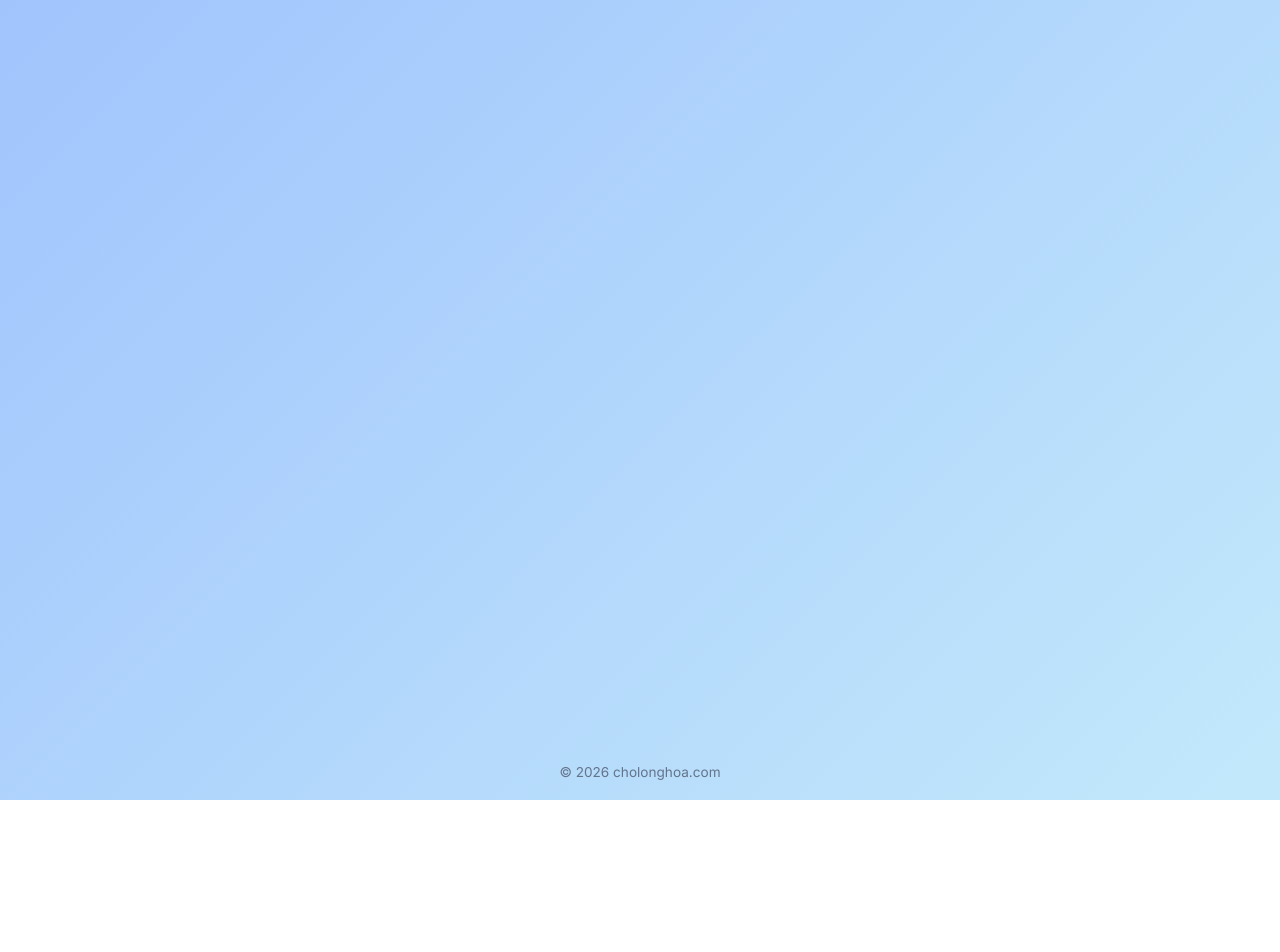
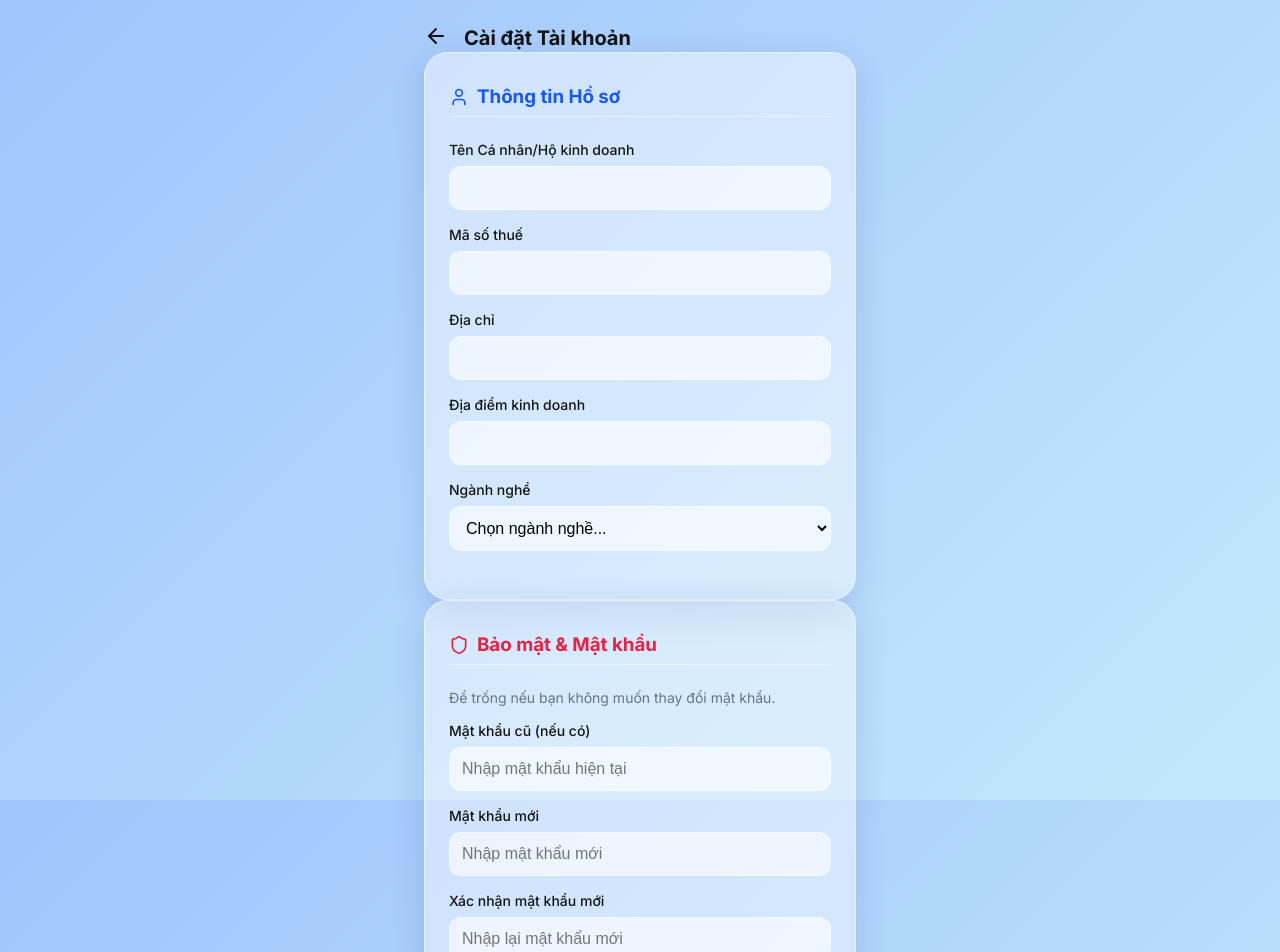
Before and after one commit to linhtayninh/webhoadon-frontend, a React (Vite) app: page /settings in a window 1280 px wide. Shown: the top 952 px of the page. Before the commit the page ends 800 px from the top, so only its background shows below. Built offline with nearby package versions, Linux system fonts and the light colour scheme; no server answers; sample sign-in values are in the browser's storage.

Commit message:
Add Settings page for updating profile and password

```diff
--- a/src/App.jsx
+++ b/src/App.jsx
@@ -10,6 +10,7 @@ const Report = lazy(() => import('./pages/Report'));
 const Support = lazy(() => import('./pages/Support'));
 const AdminDashboard = lazy(() => import('./pages/admin/AdminDashboard'));
 const UpdateProfile = lazy(() => import('./pages/UpdateProfile'));
+const Settings = lazy(() => import('./pages/Settings'));
 
 const PrivateRoute = ({ children }) => {
   const token = localStorage.getItem('token');
@@ -29,6 +30,7 @@ function App() {
               <Route path="/add-transaction" element={<PrivateRoute><TransactionForm /></PrivateRoute>} />
               <Route path="/report" element={<PrivateRoute><Report /></PrivateRoute>} />
               <Route path="/support" element={<PrivateRoute><Support /></PrivateRoute>} />
+              <Route path="/settings" element={<PrivateRoute><Settings /></PrivateRoute>} />
               <Route path="/admin" element={<PrivateRoute><AdminDashboard /></PrivateRoute>} />
             </Routes>
           </Suspense>
--- a/src/pages/Dashboard.jsx
+++ b/src/pages/Dashboard.jsx
@@ -1,7 +1,7 @@
 import { useEffect, useState } from 'react';
 import { useNavigate, Link } from 'react-router-dom';
 import api from '../services/api';
-import { PlusCircle, FileText, LogOut, HelpCircle } from 'lucide-react';
+import { PlusCircle, FileText, LogOut, HelpCircle, Settings } from 'lucide-react';
 import { Doughnut } from 'react-chartjs-2';
 import { Chart as ChartJS, ArcElement, Tooltip, Legend } from 'chart.js';
 
@@ -123,12 +123,19 @@ export default function Dashboard() {
             <HelpCircle size={20} style={{ marginRight: '8px' }} />
             Hỗ trợ
           </Link>
-          {userRole === 'ADMIN' && (
+          <Link to="/settings" className="btn" style={{ flex: 1, textDecoration: 'none', background: 'var(--secondary)', color: 'white', display: 'flex', justifyContent: 'center', alignItems: 'center' }}>
+            <Settings size={20} style={{ marginRight: '8px' }} />
+            Tài khoản
+          </Link>
+        </div>
+
+        {userRole === 'ADMIN' && (
+          <div style={{ display: 'flex', gap: '1rem' }}>
             <Link to="/admin" className="btn" style={{ flex: 1, textDecoration: 'none', background: 'var(--danger)', color: 'white', display: 'flex', justifyContent: 'center', alignItems: 'center' }}>
               Trang Quản trị
             </Link>
-          )}
-        </div>
+          </div>
+        )}
       </div>
     </div>
   );
--- /dev/null
+++ b/src/pages/Settings.jsx
@@ -0,0 +1,167 @@
+import { useState, useEffect } from 'react';
+import { Link } from 'react-router-dom';
+import { ArrowLeft, Save, Shield, User } from 'lucide-react';
+import api from '../services/api';
+
+export default function Settings() {
+  const [profile, setProfile] = useState({
+    businessName: '', taxCode: '', address: '', businessLocation: '', businessType: ''
+  });
+  const [passwords, setPasswords] = useState({
+    oldPassword: '', newPassword: '', confirmPassword: ''
+  });
+  const [isLoading, setIsLoading] = useState(false);
+  const [message, setMessage] = useState({ text: '', type: '' });
+
+  useEffect(() => {
+    fetchProfile();
+  }, []);
+
+  const fetchProfile = async () => {
+    try {
+      const res = await api.get('/auth/me');
+      if (res.data) {
+        setProfile({
+          businessName: res.data.businessName || '',
+          taxCode: res.data.taxCode || '',
+          address: res.data.address || '',
+          businessLocation: res.data.businessLocation || '',
+          businessType: res.data.businessType || ''
+        });
+      }
+    } catch (error) {
+      console.error('Lỗi khi lấy thông tin:', error);
+    }
+  };
+
+  const handleProfileChange = (e) => {
+    setProfile({ ...profile, [e.target.name]: e.target.value });
+  };
+
+  const handlePasswordChange = (e) => {
+    setPasswords({ ...passwords, [e.target.name]: e.target.value });
+  };
+
+  const handleSubmit = async (e) => {
+    e.preventDefault();
+    setIsLoading(true);
+    setMessage({ text: '', type: '' });
+
+    if (passwords.newPassword && passwords.newPassword !== passwords.confirmPassword) {
+      setMessage({ text: 'Mật khẩu mới và xác nhận không khớp!', type: 'error' });
+      setIsLoading(false);
+      return;
+    }
+
+    try {
+      const payload = { ...profile };
+      if (passwords.newPassword) {
+        payload.oldPassword = passwords.oldPassword;
+        payload.newPassword = passwords.newPassword;
+      }
+
+      await api.put('/auth/settings', payload);
+      setMessage({ text: 'Lưu thay đổi thành công!', type: 'success' });
+      setPasswords({ oldPassword: '', newPassword: '', confirmPassword: '' }); // Xoá form password sau khi đổi thành công
+    } catch (error) {
+      setMessage({
+        text: error.response?.data?.error || 'Có lỗi xảy ra khi lưu',
+        type: 'error'
+      });
+    } finally {
+      setIsLoading(false);
+    }
+  };
+
+  return (
+    <div className="animate-fade-in" style={{ padding: '1.5rem', paddingBottom: '3rem' }}>
+      <div className="flex items-center mb-6">
+        <Link to="/" style={{ color: 'var(--text-main)', marginRight: '1rem' }}><ArrowLeft /></Link>
+        <h2 style={{ fontSize: '1.25rem' }}>Cài đặt Tài khoản</h2>
+      </div>
+
+      {message.text && (
+        <div style={{
+          padding: '1rem',
+          borderRadius: '8px',
+          marginBottom: '1.5rem',
+          backgroundColor: message.type === 'success' ? 'rgba(16, 185, 129, 0.1)' : 'rgba(239, 68, 68, 0.1)',
+          color: message.type === 'success' ? 'var(--secondary)' : 'var(--danger)',
+          border: `1px solid ${message.type === 'success' ? 'var(--secondary)' : 'var(--danger)'}`
+        }}>
+          {message.text}
+        </div>
+      )}
+
+      <form onSubmit={handleSubmit}>
+        <div className="card mb-6">
+          <h3 className="flex items-center" style={{ marginBottom: '1.5rem', color: 'var(--primary)', borderBottom: '1px solid var(--border)', paddingBottom: '0.5rem' }}>
+            <User size={20} style={{ marginRight: '8px' }} />
+            Thông tin Hồ sơ
+          </h3>
+
+          <div className="input-group">
+            <label>Tên Cá nhân/Hộ kinh doanh</label>
+            <input type="text" name="businessName" required value={profile.businessName} onChange={handleProfileChange} />
+          </div>
+
+          <div className="input-group">
+            <label>Mã số thuế</label>
+            <input type="text" name="taxCode" required value={profile.taxCode} onChange={handleProfileChange} />
+          </div>
+
+          <div className="input-group">
+            <label>Địa chỉ</label>
+            <input type="text" name="address" required value={profile.address} onChange={handleProfileChange} />
+          </div>
+
+          <div className="input-group">
+            <label>Địa điểm kinh doanh</label>
+            <input type="text" name="businessLocation" required value={profile.businessLocation} onChange={handleProfileChange} />
+          </div>
+
+          <div className="input-group">
+            <label>Ngành nghề</label>
+            <select name="businessType" required value={profile.businessType} onChange={handleProfileChange}>
+              <option value="">Chọn ngành nghề...</option>
+              <option value="Phân phối, cung cấp hàng hóa">Phân phối, cung cấp hàng hóa</option>
+              <option value="Dịch vụ, xây dựng">Dịch vụ, xây dựng</option>
+              <option value="Sản xuất, vận tải, dịch vụ có gắn với hàng hóa">Sản xuất, vận tải, dịch vụ có gắn với hàng hóa</option>
+              <option value="Hoạt động kinh doanh khác">Hoạt động kinh doanh khác</option>
+            </select>
+          </div>
+        </div>
+
+        <div className="card mb-6">
+          <h3 className="flex items-center" style={{ marginBottom: '1.5rem', color: 'var(--danger)', borderBottom: '1px solid var(--border)', paddingBottom: '0.5rem' }}>
+            <Shield size={20} style={{ marginRight: '8px' }} />
+            Bảo mật & Mật khẩu
+          </h3>
+          <p style={{ fontSize: '0.875rem', color: 'var(--text-muted)', marginBottom: '1rem' }}>
+            Để trống nếu bạn không muốn thay đổi mật khẩu.
+          </p>
+
+          <div className="input-group">
+            <label>Mật khẩu cũ (nếu có)</label>
+            <input type="password" name="oldPassword" value={passwords.oldPassword} onChange={handlePasswordChange} placeholder="Nhập mật khẩu hiện tại" />
+          </div>
+
+          <div className="input-group">
+            <label>Mật khẩu mới</label>
+            <input type="password" name="newPassword" value={passwords.newPassword} onChange={handlePasswordChange} placeholder="Nhập mật khẩu mới" />
+          </div>
+
+          <div className="input-group">
+            <label>Xác nhận mật khẩu mới</label>
+            <input type="password" name="confirmPassword" value={passwords.confirmPassword} onChange={handlePasswordChange} placeholder="Nhập lại mật khẩu mới" />
+          </div>
+        </div>
+
+        <button type="submit" className="btn btn-primary" disabled={isLoading} style={{ width: '100%', display: 'flex', justifyContent: 'center', alignItems: 'center' }}>
+          <Save size={20} style={{ marginRight: '8px' }} />
+          {isLoading ? 'Đang lưu...' : 'Lưu Thay Đổi'}
+        </button>
+      </form>
+    </div>
+  );
+}
```
